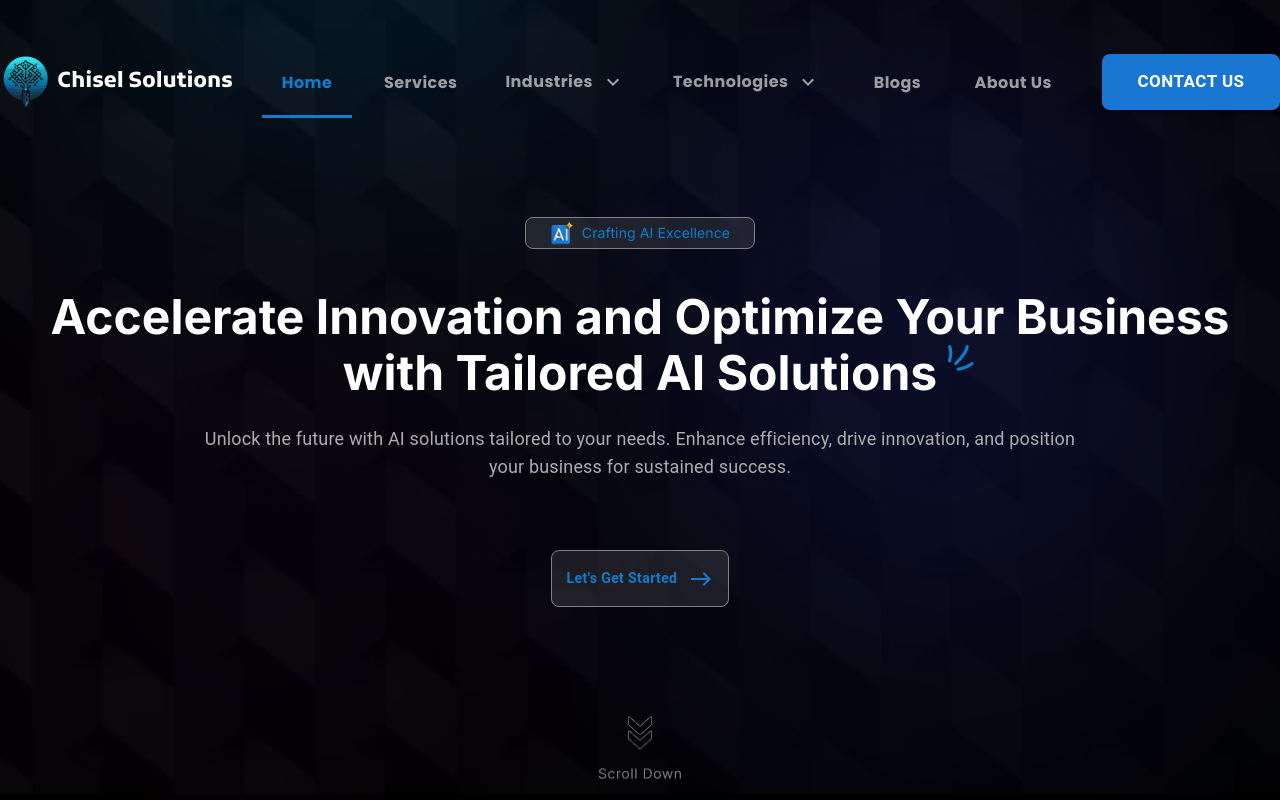
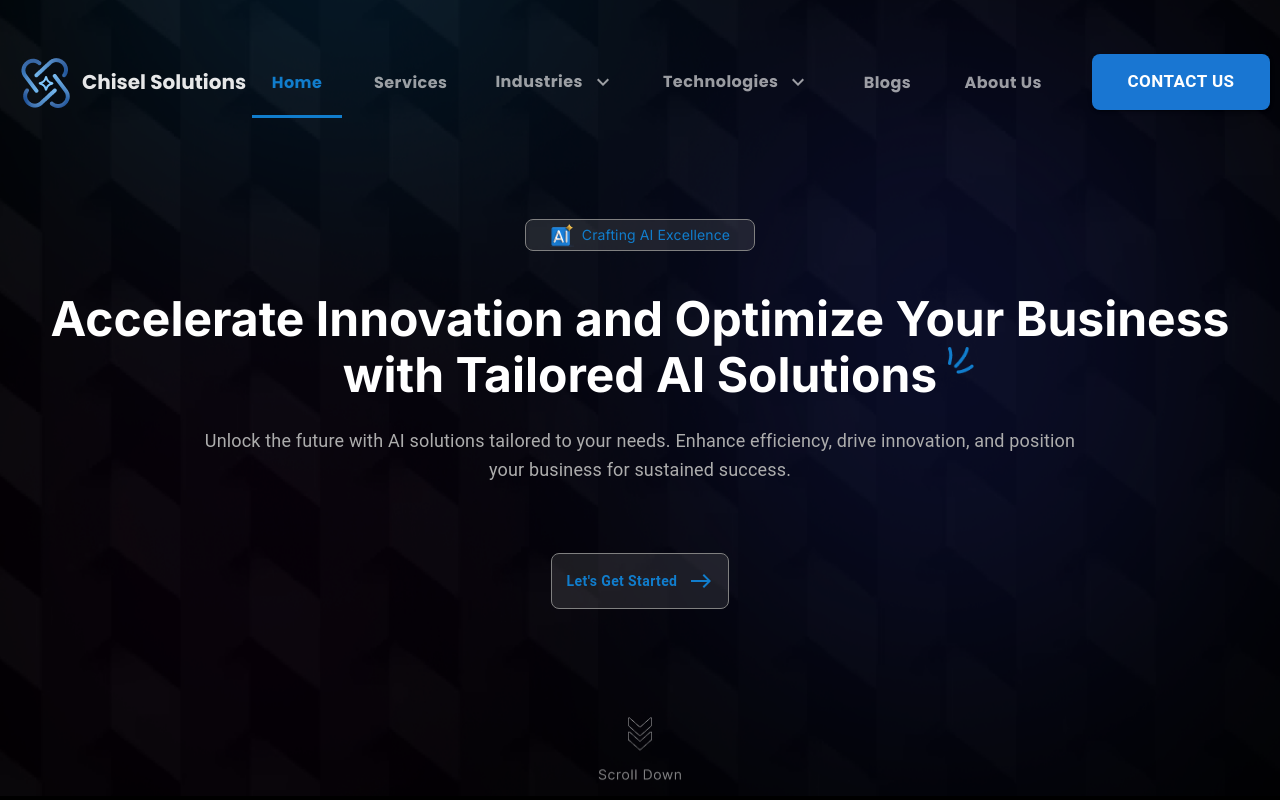
Before and after one commit to fardeen210702/Chisek-design, a React (Vite) app: page / in a window 1280 px wide. Shown: the top 800 px of the page. Built offline with nearby package versions, Linux system fonts and the light colour scheme.

Commit message:
changed logo

```diff
--- a/index.html
+++ b/index.html
@@ -2,7 +2,7 @@
 <html lang="en">
   <head>
     <meta charset="UTF-8" />
-    <link rel="icon" type="image/svg+xml" href="/vite.svg" />
+    <link rel="icon" type="image/svg+xml" href="/src/assets/imageFiles/ChiselLogo.svg" />
     <meta name="viewport" content="width=device-width, initial-scale=1.0" />
     <title>Chisel Solutions</title>
   </head>
--- a/src/components/Navbar.jsx
+++ b/src/components/Navbar.jsx
@@ -2,7 +2,7 @@ import React, { useState } from 'react';
 import { AppBar, Toolbar, Box, Tabs, Tab, Button, useTheme, useMediaQuery, Typography, IconButton } from '@mui/material';
 import KeyboardArrowDownIcon from '@mui/icons-material/KeyboardArrowDown';
 import MenuIcon from '@mui/icons-material/Menu';
-import Logo from '../assets/imageFiles/Logo.png';
+import frame from '../assets/imageFiles/Frame.png';
 import DrawerComponent from './DrawerComponent';
 
 const Navbar = () => {
@@ -13,19 +13,33 @@ const Navbar = () => {
 
     return (
 
-        <AppBar position="static" sx={{ maxWidth:'1440px', marginTop: '50px',boxShadow:'0' ,backgroundColor:'transparent' }}>
+        <AppBar position="static" sx={{ maxWidth: '1440px', marginTop: '50px', boxShadow: '0', backgroundColor: 'transparent' }}>
 
             <Toolbar sx={{ display: 'flex', alignItems: 'center', height: '56px' }}>
                 {isMatch ? (
                     <Box sx={{ display: 'flex', justifyContent: 'space-between', width: '100%', paddingBottom: '40px' }}>
-                        <Box component="img" alt="Logo" src={Logo} sx={{ height: '56px' }} />
+                        <Box sx={{  width: {xs:'250px',md:'242px'}, height: '72px', display: 'inline-flex', justifyContent: 'flex-start', alignItems: 'center', }}>
+                            <Box sx={{ width: 72, height: 72, display: 'flex', alignItems: 'center', justifyContent: 'center' }}>
+                                <img src={frame} alt="Decorative" style={{ width: '100%', height: '100%', objectFit: 'cover' }} />
+                            </Box>
+                            <Box sx={{ textAlign: 'center', color: 'rgba(255, 255, 255, 0.90)', fontSize:{xs:'18px',md:20}, fontFamily: 'Poppins', fontWeight: 700, lineHeight: '30px', wordWrap: 'break-word' }}>
+                                Chisel Solutions
+                            </Box>
+                        </Box>
                         <Box sx={{ display: 'flex', alignItems: 'center' }}>
                             <DrawerComponent />
                         </Box>
                     </Box>
                 ) : (
                     <>
-                        <Box component="img" alt="Logo" src={Logo} sx={{ height: '56px' }} />
+                        <Box sx={{ width: '242px', height: '72px', display: 'inline-flex', justifyContent: 'flex-start', alignItems: 'center' }}>
+                            <Box sx={{ width: 72, height: 72, display: 'flex', alignItems: 'center', justifyContent: 'center' }}>
+                                <img src={frame} alt="Decorative" style={{ width: '100%', height: '100%', objectFit: 'cover' }} />
+                            </Box>
+                            <Box sx={{ textAlign: 'center', color: 'rgba(255, 255, 255, 0.90)', fontSize: 20, fontFamily: 'Poppins', fontWeight: 700, lineHeight: '30px', wordWrap: 'break-word' }}>
+                                Chisel Solutions
+                            </Box>
+                        </Box>
                         <Tabs
                             value={value}
                             onChange={(e, value) => setValue(value)}
@@ -43,8 +57,8 @@ const Navbar = () => {
                                 '.MuiTab-root': {
                                     color: '#fff',
                                     fontWeight: 'bold',
-                                    fontFamily:'poppins'
-,                                    textTransform: 'capitalize',
+                                    fontFamily: 'poppins'
+                                    , textTransform: 'capitalize',
                                     fontSize: {
                                         xs: '12px', // Extra small screens
                                         sm: '14px', // Small screens
```
Also changed, not shown: src/assets/imageFiles/ChiselLogo.svg (added).
